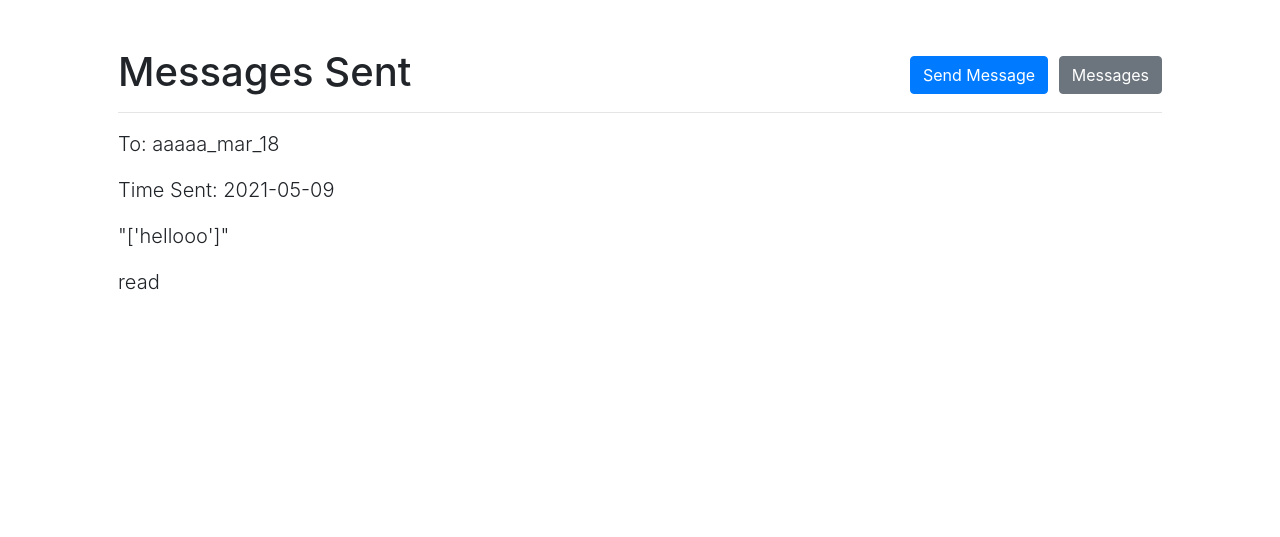
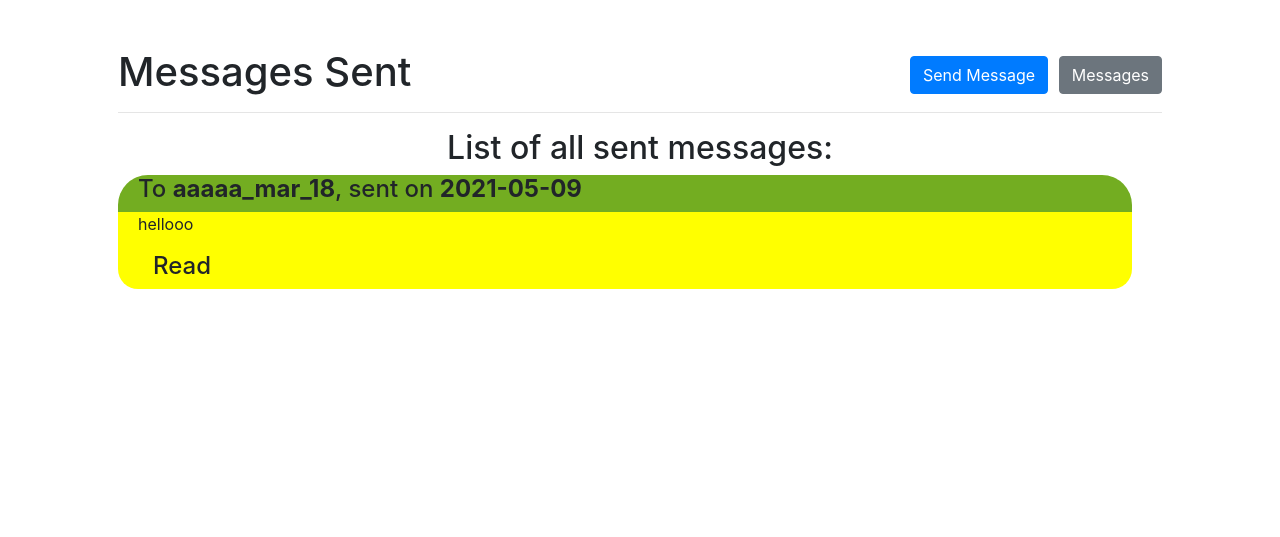
Before and after one commit to AG2048/Birthday-Meet, a Flask app: page /sent in a window 1280 px wide. Shown: the part 76-613 px from the top of the page. Run offline with Flask 2, Linux system fonts and the light colour scheme; a user stored in the database is signed in; some libraries are stand-ins or nearby versions.

Commit message:
copied messages to sent

```diff
--- a/templates/sent.html
+++ b/templates/sent.html
@@ -20,27 +20,63 @@
 </h1>
 <hr>
 {% if list_of_messages_info %}
+    <h2 class="display-5 align-center">List of all sent messages:</h2>
     {% for message in list_of_messages_info %}
-        <p class="lead">
-            To: {{ message.receiver_username }}
-        </p>
-        <p class="lead">
-            Time Sent: {{ message.time_sent }}
-        </p>
-        <p class="lead">
-            "{{ message.message }}"
-        </p>
-        {% if message.is_read %}
-            <p class="lead">
-                read
-            </p>
-        {% else %}
-            <p class="lead">
-                unread
-            </p>
-        {% endif %}
+        <!--https://www.w3schools.com/css/css3_borders.asp-->
+        <div class="container-fluid">
+            <div class="row" style="
+            border-radius: 30px 30px 0px 0px;
+            background: #73AD21;
+            padding-left: 20px;
+            width: 100%;
+            text-align: left;
+        ">
+                <h4 class="display-5">
+                    To <span style="font-weight: bold;">{{ message.receiver_username }}</span>, sent on <span style="font-weight: bold;">{{ message.time_sent }}</span>
+                </h4>
+            </div>
+            {% for line in message.message %}
+                <div class="row" style="
+                    background: #ffff00;
+                    padding-left: 20px;
+                    padding-right: 20px;
+                    width: 100%;
+                    text-align: left;
+                ">
+
+                    <p>
+                        {{ line }}
+                    </p>
+
+                </div>
+            {% endfor %}
+            <div class="row justify-content-between"style="
+                border-radius: 0px 0px 20px 20px;
+                background: #ffff00;
+                padding-left: 20px;
+                padding-right: 20px;
+                width: 100%;
+                text-align: left;
+            ">
+                {% if message.is_read %}
+                <div class="col-4">
+                    <h4>
+                        Read
+                    </h4>
+                </div>
+                {% else %}
+                <div class="col-4">
+                    <h4>
+                        Unead
+                    </h4>
+                </div>
+                {% endif %}
+            </div>
+        </div>
+        <br>
     {% endfor %}
 {% else %}
-    You have not yet sent any message
+    <h2 class="display-5 fw-bold align-center">You have sent no messages at this moment</h2>
+    <h4 class="display-5 fw-bold align-center">Add some friends, or send a message to your friends now!</h4>
 {% endif %}
 {% endblock %}
```
